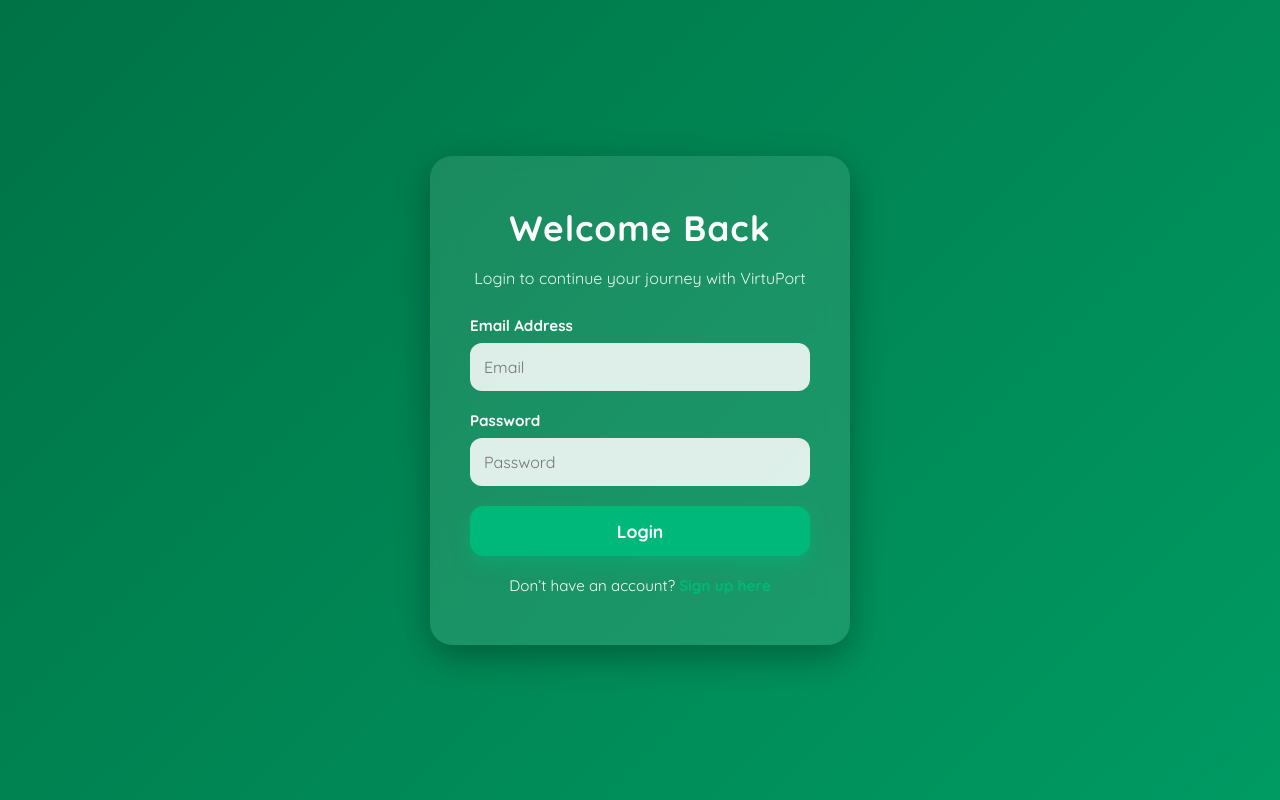
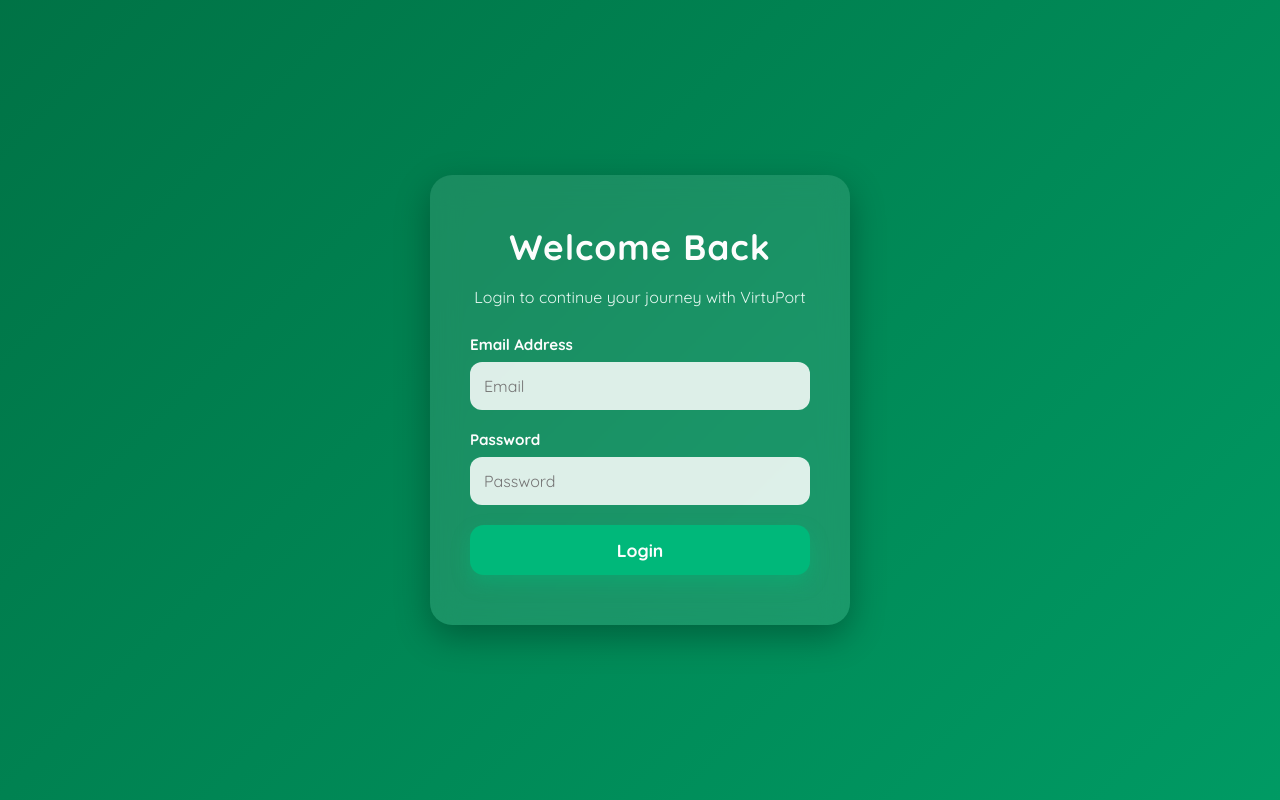
Before and after one commit to akul2006/virtuport, a Flask app: page / in a window 1280 px wide. Run offline with Flask 3, Linux system fonts and the light colour scheme.

Commit message:
removed sign up link from login page

```diff
--- a/virtuport/website/templates/login.html
+++ b/virtuport/website/templates/login.html
@@ -23,9 +23,9 @@
         </div>
         <button type="submit" class="btn-login">Login</button>
       </form>
-      <div class="signup-link">
+      <!-- <div class="signup-link">
         Don’t have an account? <a href="{{ url_for('auth.signup')}}">Sign up here</a>
-      </div>
+      </div> -->
       {% with messages = get_flashed_messages(with_categories=true) %}
         {% if messages %}
           <div class="flash-messages">
```
